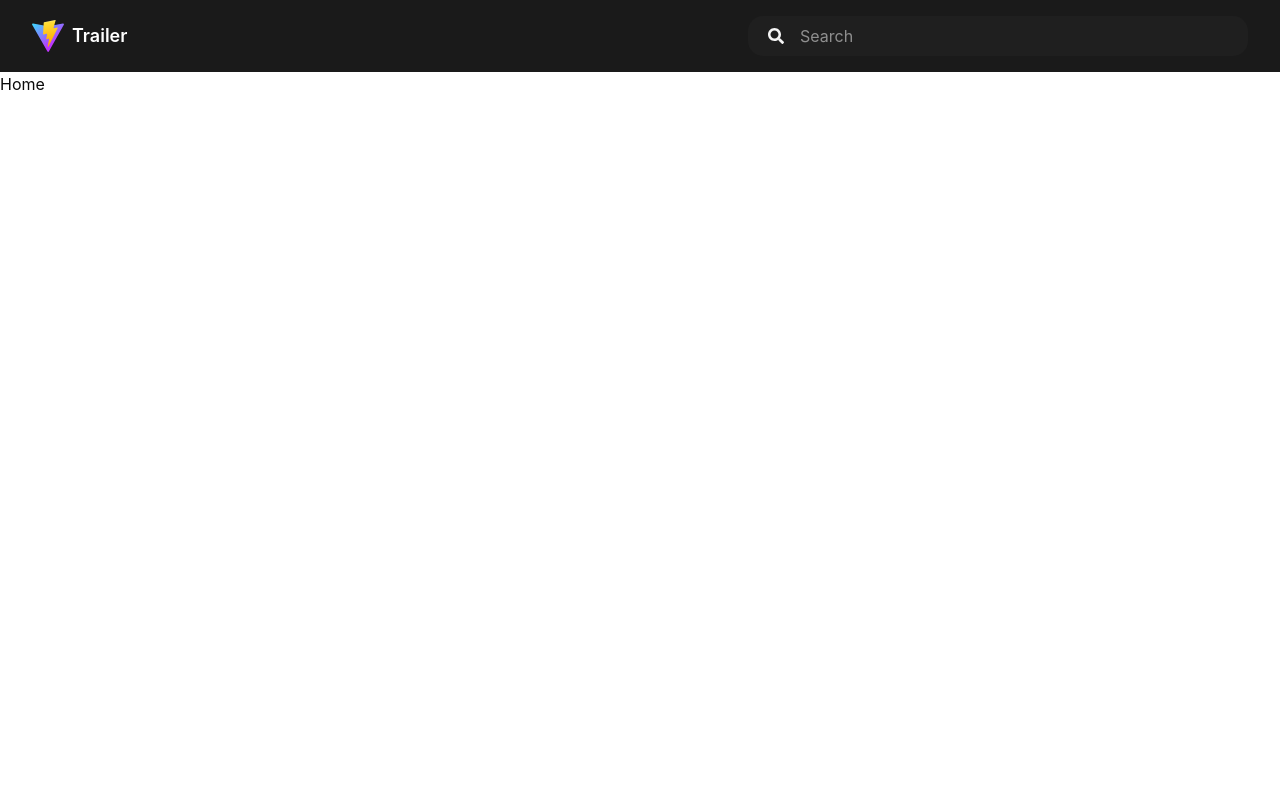
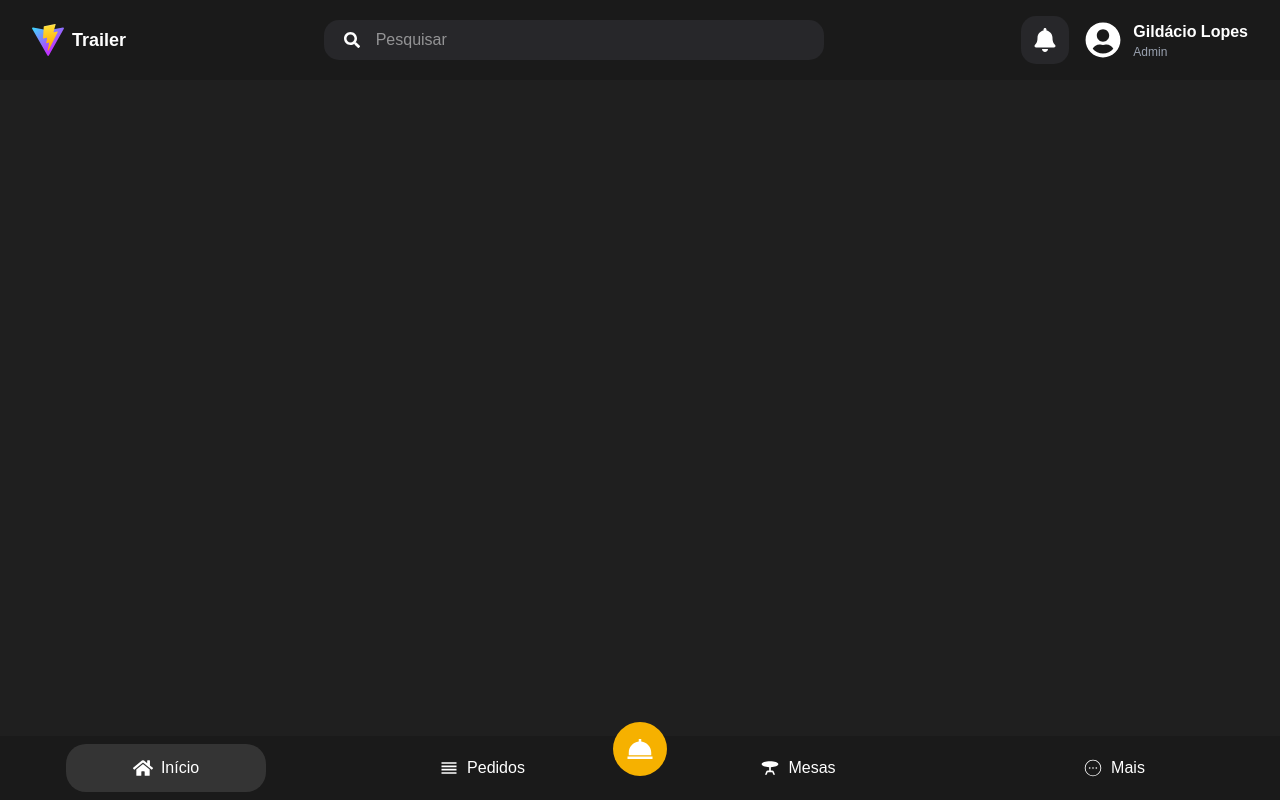
Before and after one commit to Gildaciolopes/trailer-system, a React (Vite) app in the folder frontend/: page / in a window 1280 px wide. Built offline with nearby package versions, Linux system fonts and the light colour scheme.

Commit message:
feat: add BottomNav and change Header

```diff
--- /dev/null
+++ b/frontend/src/components/shared/BottomNav.jsx
@@ -0,0 +1,34 @@
+import React from "react";
+import { FaHome } from "react-icons/fa";
+import { MdOutlineReorder, MdTableBar } from "react-icons/md";
+import { CiCircleMore } from "react-icons/ci";
+import { BiSolidDish } from "react-icons/bi";
+
+const BottomNav = () => {
+  return (
+    <div className="fixed bottom-0 left-0 right-0 bg-[#1a1a1a] p-2 h-16 flex justify-around">
+      <button className="text-white bg-[#343434] flex items-center justify-center w-[200px] rounded-[20px]">
+        <FaHome className="inline mr-2" size={20} />
+        <p>Início</p>
+      </button>
+      <button className="text-white flex items-center justify-center w-[200px] rounded-[20px]">
+        <MdOutlineReorder className="inline mr-2" size={20} />
+        <p>Pedidos</p>
+      </button>
+      <button className="text-white flex items-center justify-center w-[200px] rounded-[20px]">
+        <MdTableBar className="inline mr-2" size={20} />
+        <p>Mesas</p>
+      </button>
+      <button className="text-white flex items-center justify-center w-[200px] rounded-[20px]">
+        <CiCircleMore className="inline mr-2" size={20} />
+        <p>Mais</p>
+      </button>
+
+      <button className="bg-[#F6B100] text-white rounded-full p-3 items-center absolute bottom-6">
+        <BiSolidDish size={30} />
+      </button>
+    </div>
+  );
+};
+
+export default BottomNav;
--- a/frontend/src/components/shared/Header.jsx
+++ b/frontend/src/components/shared/Header.jsx
@@ -1,5 +1,5 @@
 import React from "react";
-import { FaSearch } from "react-icons/fa";
+import { FaSearch, FaBell, FaUserCircle } from "react-icons/fa";
 
 const Header = () => {
   return (
@@ -11,15 +11,27 @@ const Header = () => {
       </div>
 
       {/* SEARCH */}
-      <div className="gap-4 flex items-center bg-[#1f1f1f] rounded-[15px] px-5 py-2 w-[500px]">
-        <FaSearch className="text-[#f5f5f5]" />
+      <div className="gap-4 flex items-center bg-zinc-800 rounded-[15px] px-5 py-2 w-[500px]">
+        <FaSearch className="text-white" />
         <input
           type="text"
-          placeholder="Search"
-          className="bg-[#1f1f1f] outline-none text-white"
+          placeholder="Pesquisar"
+          className="bg-zinc-800 outline-none text-white"
         />
       </div>
       {/* TODO: LOGGED USER DETAILS */}
+      <div className="flex items-center gap-4">
+        <div className="bg-zinc-800 rounded-[15px] p-3 cursor-pointer">
+          <FaBell className="text-white text-2xl" />
+        </div>
+        <div className="flex items-center gap-3 cursor-pointer">
+          <FaUserCircle className="text-white text-4xl" />
+          <div className="flex flex-col items-start">
+            <h1 className="text-md text-white font-semibold">Gildácio Lopes</h1>
+            <p className="text-xs text-gray-400 font-medium">Admin</p>
+          </div>
+        </div>
+      </div>
     </header>
   );
 };
--- a/frontend/src/index.css
+++ b/frontend/src/index.css
@@ -1,127 +1,7 @@
 @import "tailwindcss";
 
-@import url("https://fonts.googleapis.com/css2?family=Inter:ital,opsz,wght@0,14..32,100..900;1,14..32,100..900&display=swap");
-
-@import "tw-animate-css";
-
-@custom-variant dark (&:is(.dark *));
+@import url("https://fonts.googleapis.com/css2?family=Poppins:ital,wght@0,100;0,200;0,300;0,400;0,500;0,600;0,700;0,800;0,900;1,100;1,200;1,300;1,400;1,500;1,600;1,700;1,800;1,900&display=swap");
 
 body {
-  font-family: "Inter", sans-serif;
+  font-family: "Poppins", sans-serif;
 }
-
-@theme inline {
-  --radius-sm: calc(var(--radius) - 4px);
-  --radius-md: calc(var(--radius) - 2px);
-  --radius-lg: var(--radius);
-  --radius-xl: calc(var(--radius) + 4px);
-  --color-background: var(--background);
-  --color-foreground: var(--foreground);
-  --color-card: var(--card);
-  --color-card-foreground: var(--card-foreground);
-  --color-popover: var(--popover);
-  --color-popover-foreground: var(--popover-foreground);
-  --color-primary: var(--primary);
-  --color-primary-foreground: var(--primary-foreground);
-  --color-secondary: var(--secondary);
-  --color-secondary-foreground: var(--secondary-foreground);
-  --color-muted: var(--muted);
-  --color-muted-foreground: var(--muted-foreground);
-  --color-accent: var(--accent);
-  --color-accent-foreground: var(--accent-foreground);
-  --color-destructive: var(--destructive);
-  --color-border: var(--border);
-  --color-input: var(--input);
-  --color-ring: var(--ring);
-  --color-chart-1: var(--chart-1);
-  --color-chart-2: var(--chart-2);
-  --color-chart-3: var(--chart-3);
-  --color-chart-4: var(--chart-4);
-  --color-chart-5: var(--chart-5);
-  --color-sidebar: var(--sidebar);
-  --color-sidebar-foreground: var(--sidebar-foreground);
-  --color-sidebar-primary: var(--sidebar-primary);
-  --color-sidebar-primary-foreground: var(--sidebar-primary-foreground);
-  --color-sidebar-accent: var(--sidebar-accent);
-  --color-sidebar-accent-foreground: var(--sidebar-accent-foreground);
-  --color-sidebar-border: var(--sidebar-border);
-  --color-sidebar-ring: var(--sidebar-ring);
-}
-
-:root {
-  --radius: 0.625rem;
-  --background: oklch(1 0 0);
-  --foreground: oklch(0.145 0 0);
-  --card: oklch(1 0 0);
-  --card-foreground: oklch(0.145 0 0);
-  --popover: oklch(1 0 0);
-  --popover-foreground: oklch(0.145 0 0);
-  --primary: oklch(0.205 0 0);
-  --primary-foreground: oklch(0.985 0 0);
-  --secondary: oklch(0.97 0 0);
-  --secondary-foreground: oklch(0.205 0 0);
-  --muted: oklch(0.97 0 0);
-  --muted-foreground: oklch(0.556 0 0);
-  --accent: oklch(0.97 0 0);
-  --accent-foreground: oklch(0.205 0 0);
-  --destructive: oklch(0.577 0.245 27.325);
-  --border: oklch(0.922 0 0);
-  --input: oklch(0.922 0 0);
-  --ring: oklch(0.708 0 0);
-  --chart-1: oklch(0.646 0.222 41.116);
-  --chart-2: oklch(0.6 0.118 184.704);
-  --chart-3: oklch(0.398 0.07 227.392);
-  --chart-4: oklch(0.828 0.189 84.429);
-  --chart-5: oklch(0.769 0.188 70.08);
-  --sidebar: oklch(0.985 0 0);
-  --sidebar-foreground: oklch(0.145 0 0);
-  --sidebar-primary: oklch(0.205 0 0);
-  --sidebar-primary-foreground: oklch(0.985 0 0);
-  --sidebar-accent: oklch(0.97 0 0);
-  --sidebar-accent-foreground: oklch(0.205 0 0);
-  --sidebar-border: oklch(0.922 0 0);
-  --sidebar-ring: oklch(0.708 0 0);
-}
-
-.dark {
-  --background: oklch(0.145 0 0);
-  --foreground: oklch(0.985 0 0);
-  --card: oklch(0.205 0 0);
-  --card-foreground: oklch(0.985 0 0);
-  --popover: oklch(0.205 0 0);
-  --popover-foreground: oklch(0.985 0 0);
-  --primary: oklch(0.922 0 0);
-  --primary-foreground: oklch(0.205 0 0);
-  --secondary: oklch(0.269 0 0);
-  --secondary-foreground: oklch(0.985 0 0);
-  --muted: oklch(0.269 0 0);
-  --muted-foreground: oklch(0.708 0 0);
-  --accent: oklch(0.269 0 0);
-  --accent-foreground: oklch(0.985 0 0);
-  --destructive: oklch(0.704 0.191 22.216);
-  --border: oklch(1 0 0 / 10%);
-  --input: oklch(1 0 0 / 15%);
-  --ring: oklch(0.556 0 0);
-  --chart-1: oklch(0.488 0.243 264.376);
-  --chart-2: oklch(0.696 0.17 162.48);
-  --chart-3: oklch(0.769 0.188 70.08);
-  --chart-4: oklch(0.627 0.265 303.9);
-  --chart-5: oklch(0.645 0.246 16.439);
-  --sidebar: oklch(0.205 0 0);
-  --sidebar-foreground: oklch(0.985 0 0);
-  --sidebar-primary: oklch(0.488 0.243 264.376);
-  --sidebar-primary-foreground: oklch(0.985 0 0);
-  --sidebar-accent: oklch(0.269 0 0);
-  --sidebar-accent-foreground: oklch(0.985 0 0);
-  --sidebar-border: oklch(1 0 0 / 10%);
-  --sidebar-ring: oklch(0.556 0 0);
-}
-
-@layer base {
-  * {
-    @apply border-border outline-ring/50;
-  }
-  body {
-    @apply bg-background text-foreground;
-  }
-}
--- a/frontend/src/pages/Home.jsx
+++ b/frontend/src/pages/Home.jsx
@@ -1,7 +1,17 @@
 import React from "react";
+import BottomNav from "@/components/shared/BottomNav";
 
 const Home = () => {
-  return <div>Home</div>;
+  return (
+    <section className="bg-[#1f1f1f] h-[calc(100vh-5rem)] overflow-hidden] flex gap-3">
+      {/* Left Div */}
+      <div className="flex-[3] "></div>
+
+      {/* Right Div */}
+      <div className="flex-[2] "></div>
+      <BottomNav />
+    </section>
+  );
 };
 
 export default Home;
```
